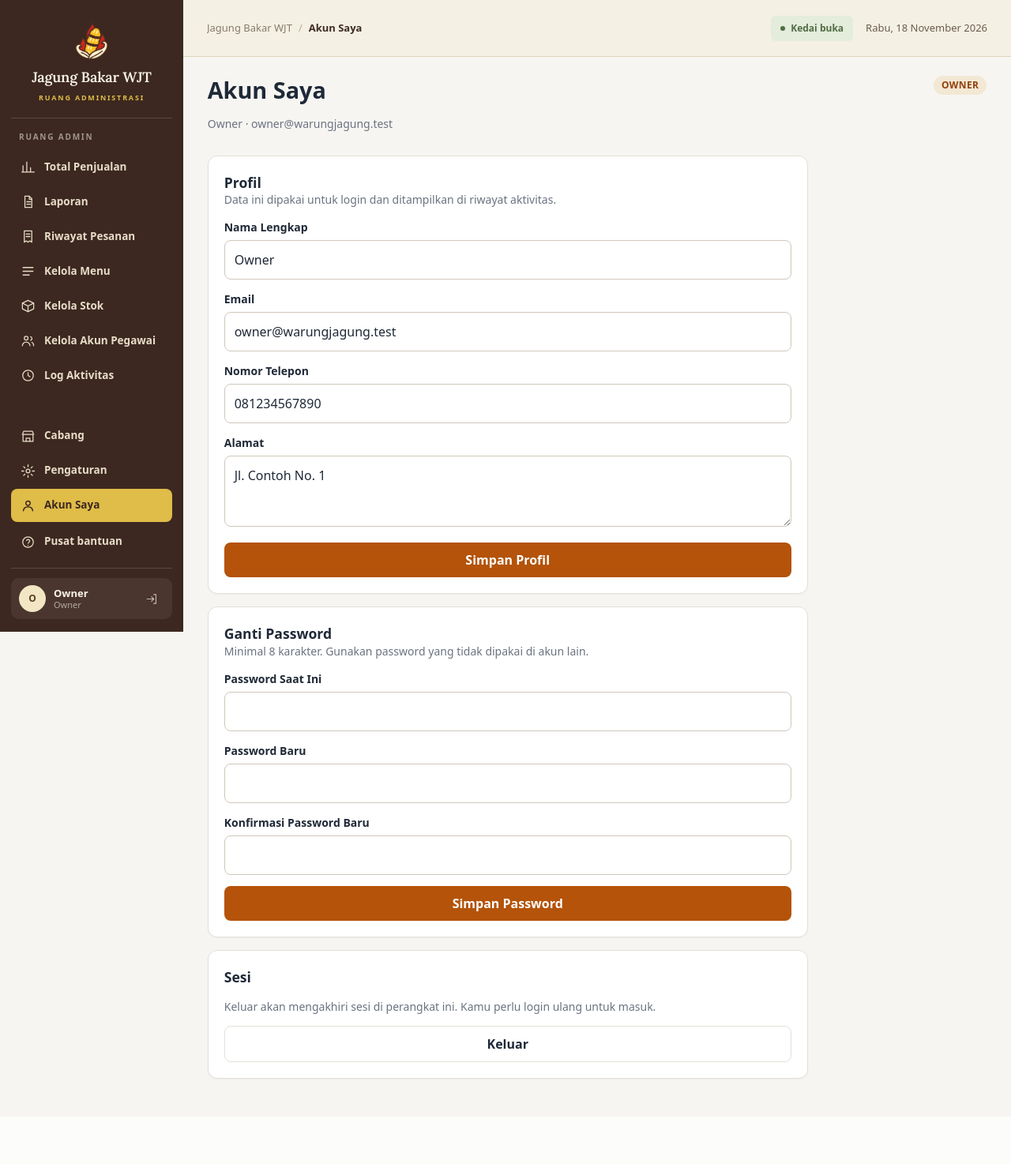
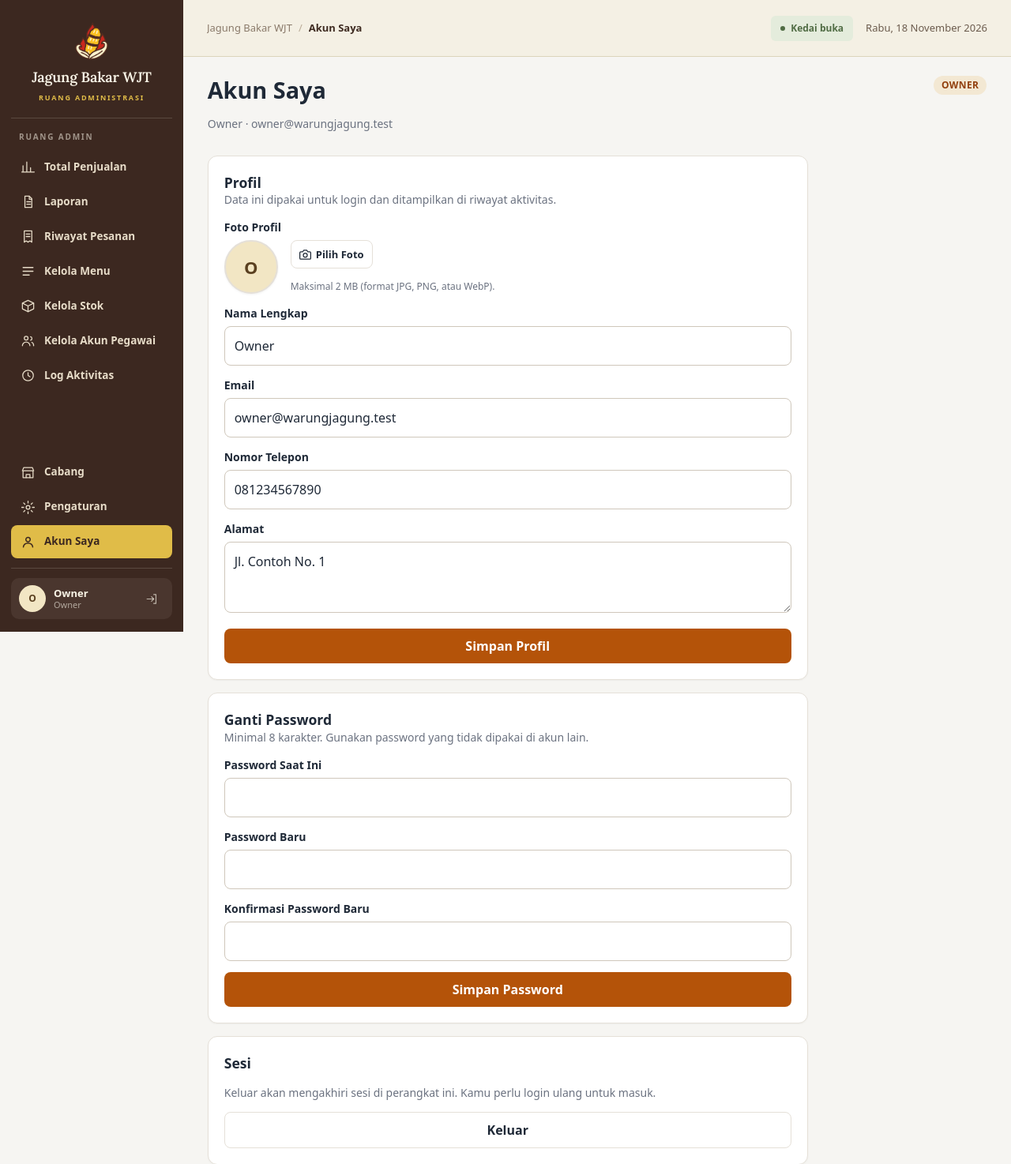
Before and after one commit to Mardiansyah-wq/kasir-warung-jagung, a Laravel app: page /account in a window 1280 px wide. Shown: the top 1474 px of the page at 79% size. Before the commit the page ends 1367 px from the top, so only its background shows below. Run offline with Laravel 12, Linux system fonts and the light colour scheme; a user stored in the database is signed in; data comes from the database, SQL or seed files in the repository.

Commit message:
Sembunyikan pusat bantuan untuk owner dan tambah foto profil pengguna

```diff
--- a/app/Http/Controllers/AccountController.php
+++ b/app/Http/Controllers/AccountController.php
@@ -2,10 +2,13 @@
 
 namespace App\Http\Controllers;
 
+use App\Models\User;
 use Illuminate\Http\RedirectResponse;
 use Illuminate\Http\Request;
+use Illuminate\Support\Facades\Storage;
 use Illuminate\Validation\Rule;
 use Illuminate\View\View;
+use Symfony\Component\HttpFoundation\BinaryFileResponse;
 
 class AccountController extends Controller
 {
@@ -31,18 +34,65 @@ class AccountController extends Controller
             ],
             'phone' => ['nullable', 'string', 'max:30'],
             'address' => ['nullable', 'string', 'max:500'],
+            'photo' => ['nullable', 'image', 'mimes:jpg,jpeg,png,webp', 'max:2048'],
+            'remove_photo' => ['nullable', 'boolean'],
         ], [
             'name.required' => 'Nama lengkap wajib diisi.',
             'email.required' => 'Email wajib diisi.',
             'email.email' => 'Format email tidak valid.',
             'email.unique' => 'Email ini sudah dipakai akun lain.',
+            'photo.image' => 'Berkas harus berupa gambar.',
+            'photo.mimes' => 'Format foto harus JPG, PNG, atau WebP.',
+            'photo.max' => 'Ukuran foto maksimal 2 MB.',
         ]);
+
+        if ($request->boolean('remove_photo')) {
+            if ($user->photo_path) {
+                Storage::disk('local')->delete($user->photo_path);
+            }
+            $data['photo_path'] = null;
+        }
+
+        if ($request->hasFile('photo')) {
+            if ($user->photo_path) {
+                Storage::disk('local')->delete($user->photo_path);
+            }
+
+            $path = $request->file('photo')->store('avatars', 'local');
+            $data['photo_path'] = $path;
+        }
+
+        unset($data['photo'], $data['remove_photo']);
 
         $user->update($data);
 
         return redirect()
             ->route('account.index')
             ->with('success', 'Profil berhasil diperbarui.');
+    }
+
+    public function avatar(User $user): BinaryFileResponse
+    {
+        abort_if(! $user->photo_path, 404);
+
+        $disk = Storage::disk('local');
+        abort_unless($disk->exists($user->photo_path), 404);
+
+        $ext = strtolower(pathinfo($user->photo_path, PATHINFO_EXTENSION));
+        $mime = match ($ext) {
+            'png' => 'image/png',
+            'webp' => 'image/webp',
+            default => 'image/jpeg',
+        };
+
+        $response = response()->file($disk->path($user->photo_path), [
+            'Content-Type' => $mime,
+        ]);
+
+        $response->setPrivate();
+        $response->setMaxAge(86400);
+
+        return $response;
     }
 
     public function updatePassword(Request $request): RedirectResponse
--- a/app/Models/User.php
+++ b/app/Models/User.php
@@ -10,7 +10,7 @@ use Illuminate\Database\Eloquent\Relations\BelongsTo;
 use Illuminate\Foundation\Auth\User as Authenticatable;
 use Illuminate\Notifications\Notifiable;
 
-#[Fillable(['branch_id', 'name', 'email', 'phone', 'address', 'username', 'password_hash', 'role', 'is_active'])]
+#[Fillable(['branch_id', 'name', 'email', 'phone', 'address', 'photo_path', 'username', 'password_hash', 'role', 'is_active'])]
 #[Hidden(['password_hash'])]
 class User extends Authenticatable
 {
@@ -37,6 +37,20 @@ class User extends Authenticatable
     public function branch(): BelongsTo
     {
         return $this->belongsTo(Branch::class);
+    }
+
+    public function avatarUrl(): ?string
+    {
+        return $this->photo_path
+            ? route('media.users.avatar', $this)
+            : null;
+    }
+
+    public function initials(): string
+    {
+        $words = preg_split('/\s+/', trim($this->name)) ?: [];
+
+        return collect($words)->filter()->take(2)->map(fn ($word) => mb_strtoupper(mb_substr($word, 0, 1)))->implode('');
     }
 
     /**
--- a/resources/views/account/index.blade.php
+++ b/resources/views/account/index.blade.php
@@ -19,7 +19,7 @@
 
     @include('partials.alerts')
 
-    <form method="POST" action="{{ route('account.update') }}" class="card form-card">
+    <form method="POST" action="{{ route('account.update') }}" class="card form-card" enctype="multipart/form-data">
         @csrf
         @method('PATCH')
 
@@ -28,6 +28,40 @@
             <p class="muted" style="margin-top: -6px">
                 Data ini dipakai untuk login dan ditampilkan di riwayat aktivitas.
             </p>
+
+            <div class="field">
+                <label>Foto Profil</label>
+                <div class="account-avatar-wrap">
+                    <div class="account-avatar-preview">
+                        @if ($user->avatarUrl())
+                            <img src="{{ $user->avatarUrl() }}" alt="{{ $user->name }}" class="account-avatar-img" id="avatar-preview">
+                        @else
+                            <span class="account-avatar-initials" id="avatar-initials">{{ $user->initials() }}</span>
+                            <img src="" alt="" class="account-avatar-img" id="avatar-preview" style="display: none;">
+                        @endif
+                    </div>
+                    <div class="account-avatar-actions">
+                        <label for="photo" class="btn btn-sm btn-ghost" style="cursor: pointer; display: inline-flex; align-items: center; width: fit-content;">
+                            <svg width="15" height="15" viewBox="0 0 24 24" fill="none" stroke="currentColor" stroke-width="2" stroke-linecap="round" stroke-linejoin="round" style="margin-right: 6px;">
+                                <path d="M23 19a2 2 0 0 1-2 2H3a2 2 0 0 1-2-2V8a2 2 0 0 1 2-2h4l2-3h6l2 3h4a2 2 0 0 1 2 2z"/>
+                                <circle cx="12" cy="13" r="4"/>
+                            </svg>
+                            Pilih Foto
+                        </label>
+                        <input id="photo" type="file" name="photo" accept="image/png,image/jpeg,image/webp" style="display: none;">
+
+                        @if ($user->photo_path)
+                            <label class="account-avatar-remove-label">
+                                <input type="checkbox" name="remove_photo" value="1">
+                                <span>Hapus foto saat ini</span>
+                            </label>
+                        @endif
+                        <span class="muted hint" style="display: block; font-size: 12px; margin-top: 4px;">
+                            Maksimal 2 MB (format JPG, PNG, atau WebP).
+                        </span>
+                    </div>
+                </div>
+            </div>
 
             <div class="field">
                 <label for="name">Nama Lengkap</label>
@@ -98,3 +132,28 @@
         </form>
     </div>
 @endsection
+
+@push('scripts')
+    <script>
+        const photoInput = document.getElementById('photo');
+        const previewImg = document.getElementById('avatar-preview');
+        const initialsSpan = document.getElementById('avatar-initials');
+
+        if (photoInput && previewImg) {
+            photoInput.addEventListener('change', function () {
+                const file = this.files[0];
+                if (file) {
+                    const reader = new FileReader();
+                    reader.onload = function (e) {
+                        previewImg.src = e.target.result;
+                        previewImg.style.display = 'block';
+                        if (initialsSpan) {
+                            initialsSpan.style.display = 'none';
+                        }
+                    };
+                    reader.readAsDataURL(file);
+                }
+            });
+        }
+    </script>
+@endpush
--- a/resources/views/layouts/app.blade.php
+++ b/resources/views/layouts/app.blade.php
@@ -221,6 +221,64 @@
             place-items: center;
         }
 
+        .sidebar-avatar-img {
+            flex: 0 0 auto;
+            width: 34px;
+            height: 34px;
+            border-radius: 50%;
+            object-fit: cover;
+            border: 1.5px solid rgba(244, 239, 226, .35);
+        }
+
+        .account-avatar-wrap {
+            display: flex;
+            align-items: center;
+            gap: 16px;
+            margin-top: 6px;
+        }
+
+        .account-avatar-preview {
+            width: 68px;
+            height: 68px;
+            border-radius: 50%;
+            overflow: hidden;
+            background: #f2e6c4;
+            display: flex;
+            align-items: center;
+            justify-content: center;
+            border: 2px solid var(--border);
+            flex: 0 0 68px;
+            box-shadow: 0 1px 3px rgba(0, 0, 0, .06);
+        }
+
+        .account-avatar-img {
+            width: 100%;
+            height: 100%;
+            object-fit: cover;
+        }
+
+        .account-avatar-initials {
+            font-size: 22px;
+            font-weight: 700;
+            color: #5a4020;
+        }
+
+        .account-avatar-actions {
+            display: flex;
+            flex-direction: column;
+            gap: 4px;
+        }
+
+        .account-avatar-remove-label {
+            display: inline-flex;
+            align-items: center;
+            gap: 6px;
+            font-size: 13px;
+            color: var(--brand-red, #b43020);
+            cursor: pointer;
+            margin-top: 4px;
+        }
+
         .sidebar-user-text {
             display: flex;
             flex-direction: column;
--- a/resources/views/partials/sidebar.blade.php
+++ b/resources/views/partials/sidebar.blade.php
@@ -48,15 +48,21 @@
             @endforeach
         </nav>
 
+        @unless ($user->isOwner())
             <button type="button" class="sidebar-link" data-dialog-open="pusat-bantuan">
                 @include('partials.nav-icon', ['name' => 'help'])
                 <span>Pusat bantuan</span>
             </button>
+        @endunless
 
         <hr class="sidebar-divider">
 
         <div class="sidebar-user">
-            <span class="sidebar-avatar" aria-hidden="true">{{ $initials }}</span>
+            @if ($user->avatarUrl())
+                <img src="{{ $user->avatarUrl() }}" alt="{{ $user->name }}" class="sidebar-avatar-img">
+            @else
+                <span class="sidebar-avatar" aria-hidden="true">{{ $user->initials() }}</span>
+            @endif
             <span class="sidebar-user-text">
                 <span class="sidebar-user-name">{{ $user->name }}</span>
                 <span class="sidebar-user-role">{{ $user->isOwner() ? 'Owner' : 'Staff' }}</span>
@@ -72,6 +78,7 @@
     </div>
 </aside>
 
+@unless ($user->isOwner())
     <dialog id="pusat-bantuan" class="auth-dialog" aria-labelledby="pusat-bantuan-title">
         <h2 id="pusat-bantuan-title">Pusat bantuan</h2>
         <p>
@@ -83,3 +90,4 @@
             <button type="submit" class="btn">Mengerti</button>
         </form>
     </dialog>
+@endunless
--- a/routes/web.php
+++ b/routes/web.php
@@ -176,5 +176,8 @@ Route::middleware('auth')->group(function () {
         ->whereIn('size', ['image', 'thumb'])
         ->name('media.menus.show');
 
+    Route::get('/media/users/{user}/avatar', [AccountController::class, 'avatar'])
+        ->name('media.users.avatar');
+
     Route::post('/logout', [LoginController::class, 'destroy'])->name('logout');
 });
```
Also changed, not shown: tests/Feature/AccountTest.php (+46 -0 lines), tests/Feature/NavigationShellTest.php (+2 -1 lines), database/migrations/2026_11_18_000001_add_photo_path_to_users_table.php (added). Lines whose indentation alone changed are shown as unchanged.
